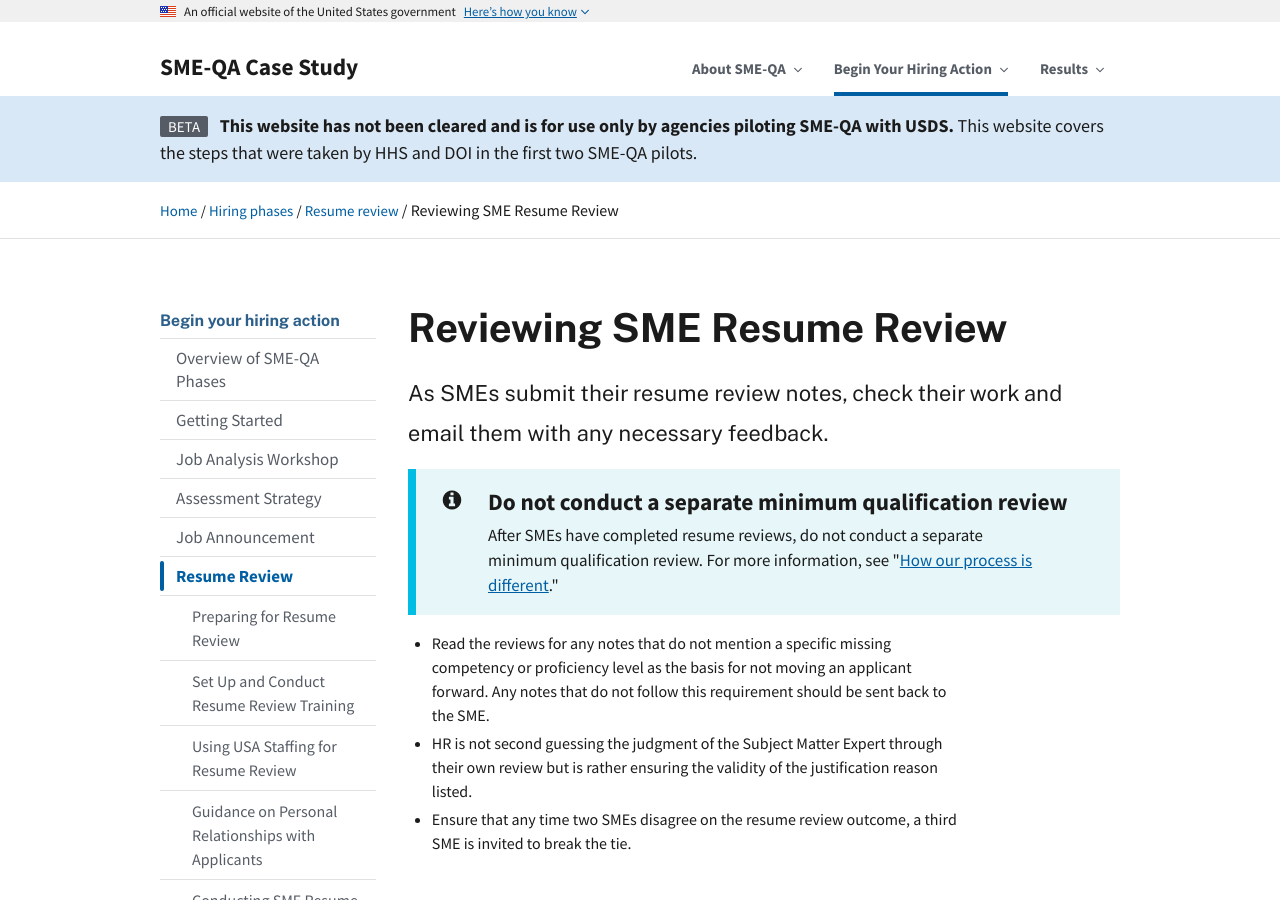
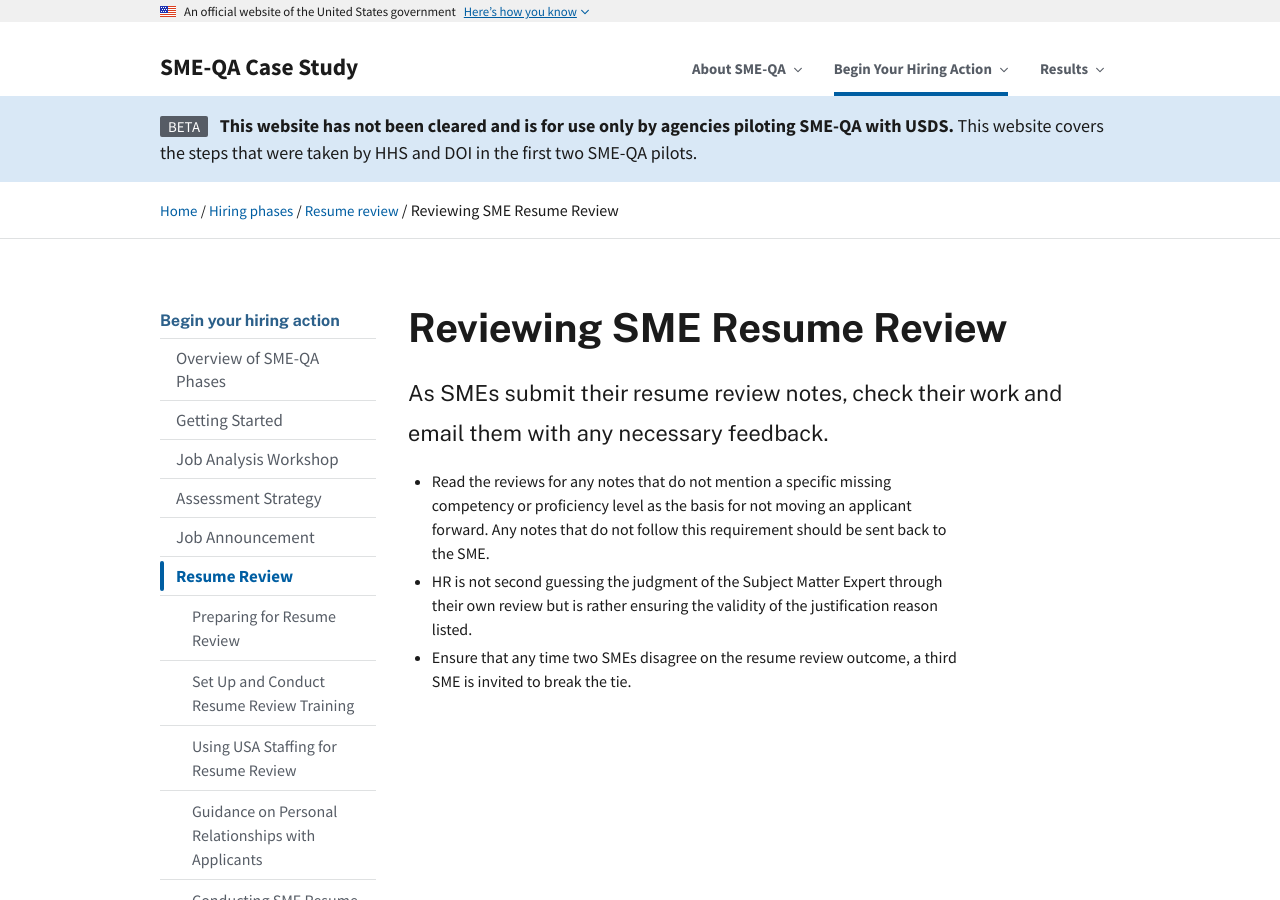
Before and after one commit to usds/SME-QA-Website, a Jekyll site: the page built from pages/phases/resume-review/reviewing-sme-notes.md, in a window 1280 px wide and 900 px high. Built offline with Jekyll 4.4.1, drawn with Linux system fonts in a browser that asks for light colours.

Commit message:
remove alert box for no separate review

```diff
--- a/pages/phases/resume-review/reviewing-sme-notes.md
+++ b/pages/phases/resume-review/reviewing-sme-notes.md
@@ -13,15 +13,6 @@
   {{ page.intro }}
 </p>
 
-<div class="usa-alert usa-alert--info" >
-  <div class="usa-alert__body">
-    <h3 class="usa-alert__heading">Do not conduct a separate minimum qualification review</h3>
-    <p class="usa-alert__text">
-      After SMEs have completed resume reviews, do not conduct a separate minimum qualification review. For more information, see "<a href="{{ site.baseurl }}/about/differences/">How our process is different</a>."
-    </p>
-  </div>
-</div>
-
 -	Read the reviews for any notes that do not mention a specific missing competency or proficiency level as the basis for not moving an applicant forward.  Any notes that do not follow this requirement should be sent back to the SME.
 -	HR is not second guessing the judgment of the Subject Matter Expert through their own review but is rather ensuring the validity of the justification reason listed.
 -	Ensure that any time two SMEs disagree on the resume review outcome, a third SME is invited to break the tie.
```
